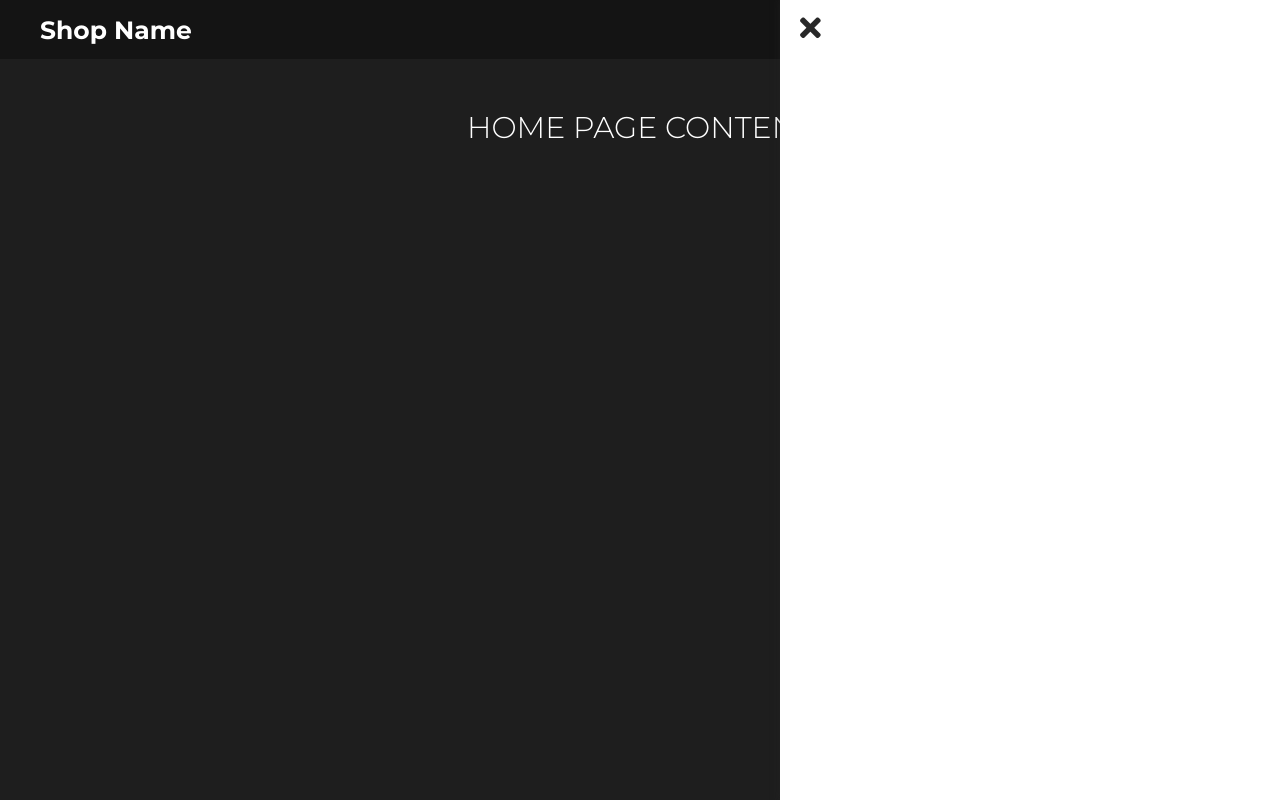
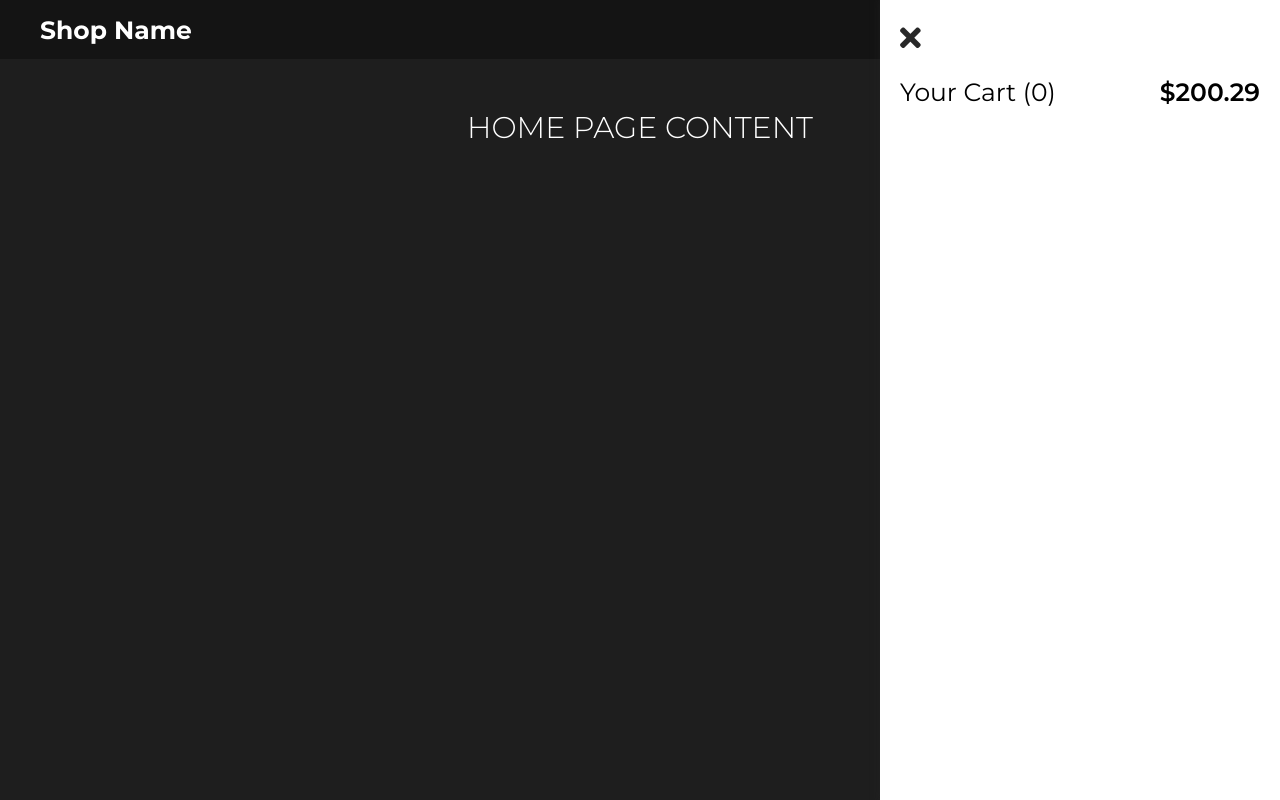
Before and after one commit to ABojo/ShoppingCart, a React (Create React App) app: page / in a window 1280 px wide. Both pictures are taken after a click on the element 1228 px from the left and 29 px from the top of the page. Built offline with nearby package versions, Linux system fonts and the light colour scheme; the HTML template or start-up script is replaced by a standard one.

Commit message:
Added markup for the cart

```diff
--- a/src/App.js
+++ b/src/App.js
@@ -10,7 +10,7 @@ import notify from './utils/notify';
 
 function App() {
   const [cartSidebarShown, setCartSidebarShown] = useState(false);
-  const [products, setProducts] = useState(productList);
+  const [products] = useState(productList);
   const [cart, setCart] = useState([]);
   const [cartCount, setCartCount] = useState(0);
 
@@ -38,8 +38,11 @@ function App() {
     }
 
     setCart(newCart);
-    notify(`Added (${quantity}) ${product.name} to your cart`);
-    console.log(cart);
+  };
+
+  const addToCartAndNotify = (product, quantity) => {
+    addToCart(product, quantity);
+    notify(`Added ${product.name} (${quantity}) to your cart`);
   };
 
   useEffect(() => {
@@ -54,7 +57,11 @@ function App() {
     <React.Fragment>
       <BrowserRouter>
         {cartSidebarShown ? (
-          <CartSidebar hideCartSidebar={hideCartSidebar} />
+          <CartSidebar
+            hideCartSidebar={hideCartSidebar}
+            cart={cart}
+            cartCount={cartCount}
+          />
         ) : null}
         <Navbar cartCount={cartCount} showCartSidebar={showCartSideBar} />
         <div className="main-content">
@@ -62,7 +69,9 @@ function App() {
             <Route
               exact
               path="/shop"
-              render={() => <Shop products={products} addToCart={addToCart} />}
+              render={() => (
+                <Shop products={products} addToCart={addToCartAndNotify} />
+              )}
             />
             <Route path="/" component={Home} />
           </Switch>
--- a/src/components/CartSidebar.js
+++ b/src/components/CartSidebar.js
@@ -2,7 +2,7 @@ import styles from '../styles/cartSidebarStyles.css';
 import { useEffect } from 'react';
 
 function CartSidebar(props) {
-  const { hideCartSidebar } = props;
+  const { hideCartSidebar, cart, cartCount } = props;
 
   //For smooth transition off of page
   useEffect(() => {
@@ -26,6 +26,36 @@ function CartSidebar(props) {
       <h1 className="cart-sidebar__close">
         <i className="fas fa-times"></i>
       </h1>
+      <div className="cart-sidebar__info">
+        <h1 className="cart-sidebar__title">Your Cart ({cartCount})</h1>
+        <h1 className="cart-sidebar__total">$200.29</h1>
+      </div>
+      {cart.map((product) => (
+        <div className="cart-sidebar__product">
+          <div className="cart-sidebar__product-main">
+            <img
+              className="cart-sidebar__product__image"
+              src={product.image}
+              alt={product.name}
+            ></img>
+            <div>
+              <h1 className="cart-sidebar__product__name">{product.name}</h1>
+              <input
+                className="cart-sidebar__product__quantity"
+                type="number"
+                value={product.quantity}
+                min="1"
+              />
+            </div>
+          </div>
+          <h1 className="cart-sidebar__product__total">${product.total}</h1>
+        </div>
+      ))}
+      {cartCount ? (
+        <button className="cart-sidebar__checkout">Checkout</button>
+      ) : (
+        ''
+      )}
     </div>
   );
 }
--- a/src/styles/baseStyles.css
+++ b/src/styles/baseStyles.css
@@ -22,6 +22,7 @@ body {
   background-color: #2ecc71;
   color: white;
   font-size: 1.5rem;
+  font-weight: 400;
   padding: 2rem;
   border-radius: 1rem;
   text-align: center;
--- a/src/styles/cartSidebarStyles.css
+++ b/src/styles/cartSidebarStyles.css
@@ -1,7 +1,7 @@
 .cart-sidebar {
   height: 100%;
   width: 100%;
-  max-width: 50rem;
+  max-width: 40rem;
   position: fixed;
   top: 0;
   right: 0%;
@@ -9,6 +9,8 @@
   background-color: white;
   animation: slideIn 1s;
   box-shadow: 5px 0px 10px 1px rgb(40, 40, 40);
+  padding: 2rem;
+  overflow-y: auto;
 }
 
 .cart-sidebar.hidden {
@@ -17,9 +19,6 @@
 }
 
 .cart-sidebar__close {
-  position: absolute;
-  top: 1rem;
-  left: 2rem;
   font-size: 3rem;
   color: rgb(40, 40, 40);
 }
@@ -27,6 +26,78 @@
 .cart-sidebar__close:hover {
   color: rgb(80, 80, 80);
   cursor: pointer;
+}
+
+.cart-sidebar__info {
+  display: flex;
+  justify-content: space-between;
+  margin-top: 2rem;
+  margin-bottom: 2rem;
+}
+
+.cart-sidebar__title {
+  font-weight: 400;
+  font-size: 2.5rem;
+}
+
+.cart-sidebar__total {
+  font-weight: 600;
+  font-size: 2.5rem;
+}
+
+.cart-sidebar__product {
+  padding: 1rem;
+  margin-bottom: 1rem;
+  background-color: rgb(240, 240, 240);
+  border-radius: 1rem;
+  display: flex;
+  align-items: flex-start;
+  justify-content: space-between;
+}
+
+.cart-sidebar__product__image {
+  width: 5rem;
+  margin-right: 2rem;
+}
+
+.cart-sidebar__checkout {
+  padding: 1rem;
+  font-size: 1.7rem;
+  font-weight: 800;
+  border: none;
+  border-radius: 10rem;
+  margin-top: 2rem;
+  color: white;
+  background-color: #fbc531;
+  transition: all 0.2s;
+}
+.cart-sidebar__checkout:hover {
+  background-color: #c99e29;
+  cursor: pointer;
+}
+.cart-sidebar__product-main {
+  display: flex;
+  flex-direction: row;
+}
+.cart-sidebar__product__name {
+  font-weight: 600;
+  font-size: 1.5rem;
+  margin-bottom: 1rem;
+}
+
+.cart-sidebar__product__total {
+  font-weight: 600;
+  font-size: 1.5rem;
+  align-self: flex-start;
+  justify-self: right;
+}
+.cart-sidebar__product__quantity {
+  font-size: 1.5rem;
+  padding: 1rem;
+  border: none;
+  border-radius: 5rem;
+  width: 6rem;
+  outline: none;
 }
 
 @keyframes slideIn {
```
